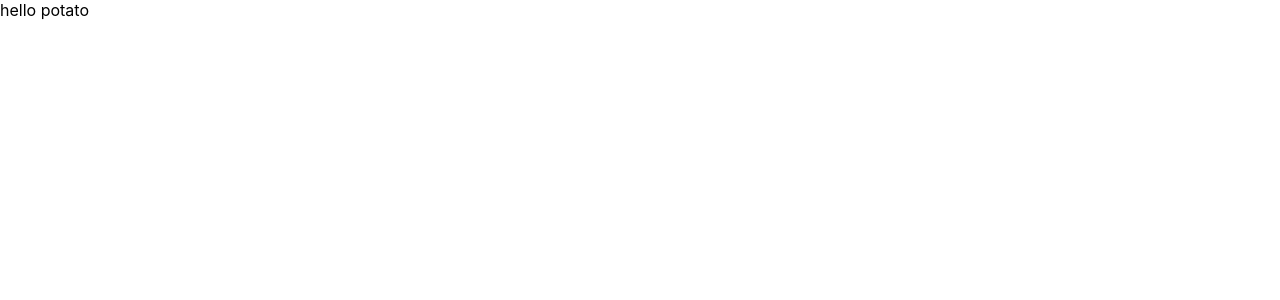
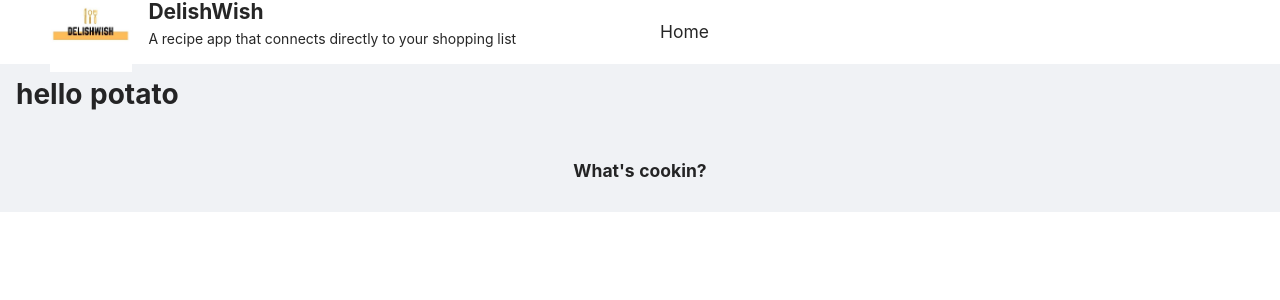
Before and after one commit to jaylenej27/delishwish, a Next.js app: page / in a window 1280 px wide. Shown: the top 300 px of the page. Built offline with nearby package versions, Linux system fonts and the light colour scheme.

Commit message:
Add header/footer, logo

```diff
--- /dev/null
+++ b/components/Footer.tsx
@@ -0,0 +1,13 @@
+import { Layout, Row, Col } from 'antd';
+
+const { Footer } = Layout;
+
+export const MainFooter = () => (
+  <Footer>
+    <Row>
+      <Col sm={{ span: 22, offset: 1 }}>
+        <h3>What's cookin?</h3>
+      </Col>
+    </Row>
+  </Footer>
+);
--- /dev/null
+++ b/components/MainLayout.tsx
@@ -0,0 +1,49 @@
+import { ThemeProvider } from 'styled-components';
+import { Component, ReactNode } from 'react';
+import { theme } from '../utils/theme';
+import { GlobalStyle } from '../utils/globalStyle';
+import Head from 'next/head';
+import { Layout } from 'antd';
+import { MainFooter } from './Footer';
+import { MainNavbar} from './NavBar';
+
+const { Content } = Layout;
+
+const MainHead = ({ title }: { title: string }) => (
+  <Head>
+    <title>{title}</title>
+    <meta charSet="utf-8" />
+    <meta name="viewport" content="initial-scale=1.0, width=device-width" />
+    <meta
+      name="description"
+      content="A recipe to shopping list app"
+    />
+
+    <meta name="keyword" content="next, react, typescript, js" />
+    <meta property="og:type" content="website" />
+    <meta property="og:title" content={title} />
+  </Head>
+);
+
+type Props = {
+  children: ReactNode;
+  title?: string;
+};
+
+
+export class MainLayout extends Component<Props> {
+  render() {
+    const { title, children } = this.props;
+    return (
+      <ThemeProvider theme={theme}>
+        <MainHead title={title} />
+        <GlobalStyle />
+        <Layout>
+          <MainNavbar />
+          <Content>{children}</Content>
+          <MainFooter />
+        </Layout>
+      </ThemeProvider>
+    );
+  }
+}
--- /dev/null
+++ b/components/NavBar.tsx
@@ -0,0 +1,84 @@
+import styled from 'styled-components';
+import { Layout, Menu } from 'antd';
+import Link from 'next/link';
+const { Header } = Layout;
+import Image from 'next/image'
+
+const TitleContainer = styled.div`
+  ${({ theme }) => `
+        background-color: ${theme['header-color']};
+        width: 50%;
+        display: flex;
+        align-items: center;
+        @media (max-width: 890px){
+            visibility: hidden;
+            width: 0;
+        }
+    `}
+`;
+
+const Title = styled.div`
+  ${({ theme }) => `
+            text-align: left;
+            display: flex;
+            line-height: 50px;
+            div {
+                width: 100%;
+                padding-left: ${theme['padding-small']};
+            }
+            h2 {
+                display: inline;
+                color: inherit;
+            }
+            img {
+                width: 64px;
+            }
+            p {
+              line-height: 0;
+            }
+        `}
+`;
+
+const StyledHeader = styled(Header)`
+  ${({ theme }) => `
+        background-color: ${theme['header-color']};
+        border-bottom-color: ${theme['header-border-color']};
+        border-bottom-right: 1px;
+        border-bottom-style: solid;
+        text-align: right;
+        display: flex;
+        li {
+            font-size: ${theme['font-size-md']};
+        }
+    `}
+`;
+
+const StyledMenu = styled(Menu)`
+  border-bottom-width: 0px;
+  width: 50%;
+  @media (max-width: 890px) {
+    width: 100%;
+  }
+`;
+
+export const MainNavbar = () => (
+  <StyledHeader>
+    <TitleContainer>
+      <Title>
+        <Image src="/DWlogo.jpg" alt="delishwish logo" width="100" height="100"/>
+        <div>
+          <h2>DelishWish</h2>
+          <p>A recipe app that connects directly to your shopping list</p>
+        </div>
+      </Title>
+    </TitleContainer>
+
+    <StyledMenu theme="light" mode="horizontal" style={{ lineHeight: '64px' }}>
+      <Menu.Item key="/">
+        <Link href="/">
+          <a>Home</a>
+        </Link>
+      </Menu.Item>
+    </StyledMenu>
+  </StyledHeader>
+);
--- a/package.json
+++ b/package.json
@@ -9,6 +9,7 @@
   },
   "dependencies": {
     "@types/react": "^16.9.55",
+    "antd": "^4.7.3",
     "next": "10.0.0",
     "react": "17.0.1",
     "react-dom": "17.0.1",
--- a/pages/_app.js
+++ b/pages/_app.js
@@ -1,4 +1,4 @@
-import '../styles/globals.css'
+import 'antd/dist/antd.css';
 
 function MyApp({ Component, pageProps }) {
   return <Component {...pageProps} />
--- a/pages/index.tsx
+++ b/pages/index.tsx
@@ -1,16 +1,26 @@
 import Head from 'next/head'
 import styled from 'styled-components';
+import { MainLayout } from '../components/MainLayout';
 
 const StyledHeader = styled.h1`
   font-size: 2em;
   text-align: left;
   padding: 16px 16px;
+  ${({ theme }) => `
+    font-size: 2em;
+    text-align: left;
+    padding: ${theme['padding-small']} ${theme['padding-small']};
+    `}
 `;
 
 export default function Home() {
   return (
     <div>
+      <MainLayout title="Recipes">
+      <StyledHeader>
       hello potato
+      </StyledHeader>
+      </MainLayout>
     </div>
   )
 }
--- a/tsconfig.json
+++ b/tsconfig.json
@@ -21,7 +21,7 @@
   "include": [
     "next-env.d.ts",
     "**/*.ts",
-    "**/*.tsx"
+    "**/*.tsx", "pages/_app.js"
   ],
   "exclude": [
     "node_modules"
--- /dev/null
+++ b/utils/globalStyle.ts
@@ -0,0 +1,28 @@
+import { createGlobalStyle } from 'styled-components';
+
+export const heading = (size) => {
+  return `
+        text-align: center;
+        font-weight: bold;
+        line-height: 1em;
+        font-size: ${size};
+    `;
+};
+
+export const GlobalStyle = createGlobalStyle`
+    ${({ theme }) => `
+        h1 {
+            ${heading(theme['font-size-xl'])}
+        }
+        h2 {
+            ${heading(theme['font-size-lg'])}
+        }
+        h3 {
+            ${heading(theme['font-size-md'])}
+        }
+        h4 {
+            ${heading(theme['font-size-sm'])}
+        }
+
+    `}
+`;
--- /dev/null
+++ b/utils/theme.ts
@@ -0,0 +1,32 @@
+const padding_zero = `0em`;
+const padding_small = `16px`;
+const margin_zero = `0em`;
+const margin_small = `16px`;
+const font_size_xs = `0.75em`;
+const font_size_sm = `1.00em`;
+const font_size_md = `1.25em`;
+const font_size_lg = `1.50em`;
+const font_size_xl = `2.00em`;
+
+const heart_color = `#eb2f96`;
+const border_color = `#e6e6e6`;
+const header_color = `#ffffff`;
+const header_border_color = header_color;
+const border_width = `2px`;
+
+export const theme = {
+  'font-size-xs': font_size_xs,
+  'font-size-sm': font_size_sm,
+  'font-size-md': font_size_md,
+  'font-size-lg': font_size_lg,
+  'font-size-xl': font_size_xl,
+  'padding-zero': padding_zero,
+  'padding-small': padding_small,
+  'margin-zero': margin_zero,
+  'margin-small': margin_small,
+  'heart-color': heart_color,
+  'border-color': border_color,
+  'border-width': border_width,
+  'header-color': header_color,
+  'header-border-color': header_border_color,
+};
```
Also changed, not shown: next-env.d.ts, public/DWlogo.jpg (added), 1 other file (tests, documents, lock files or other folders).
